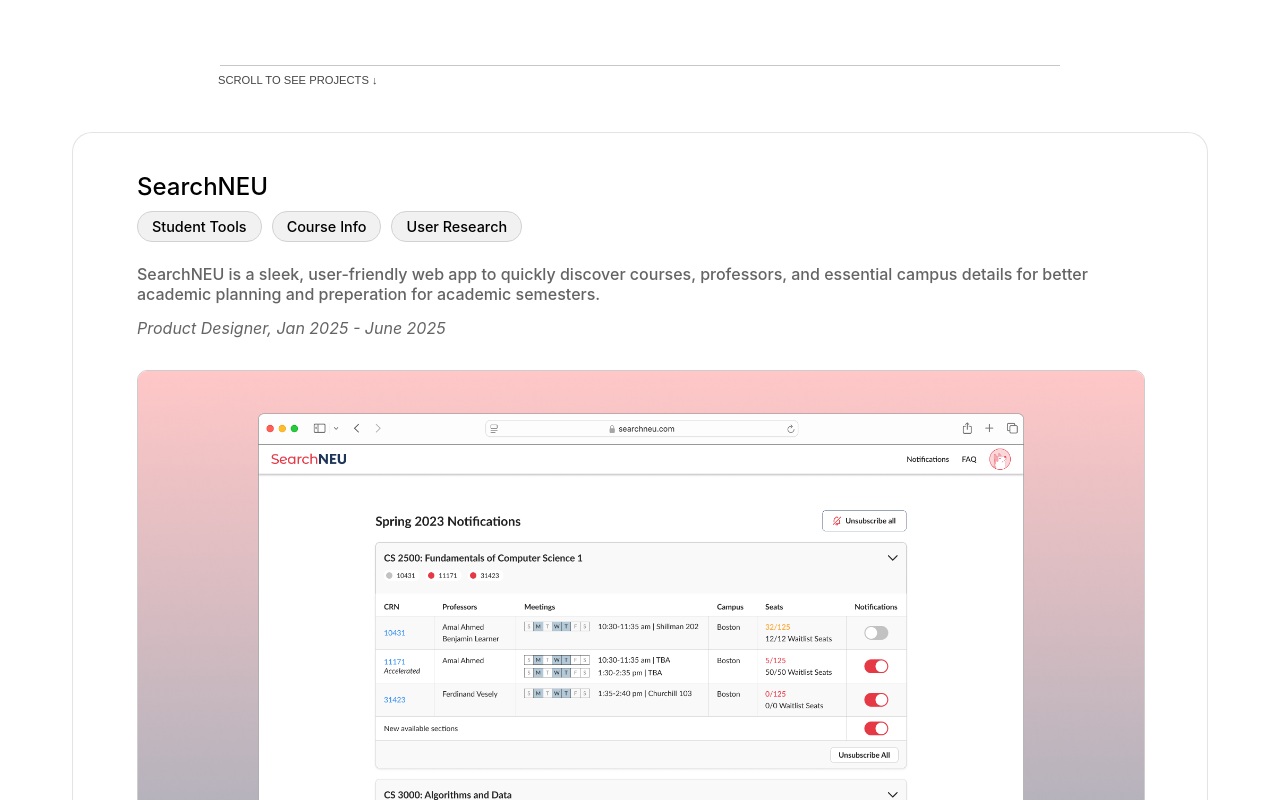
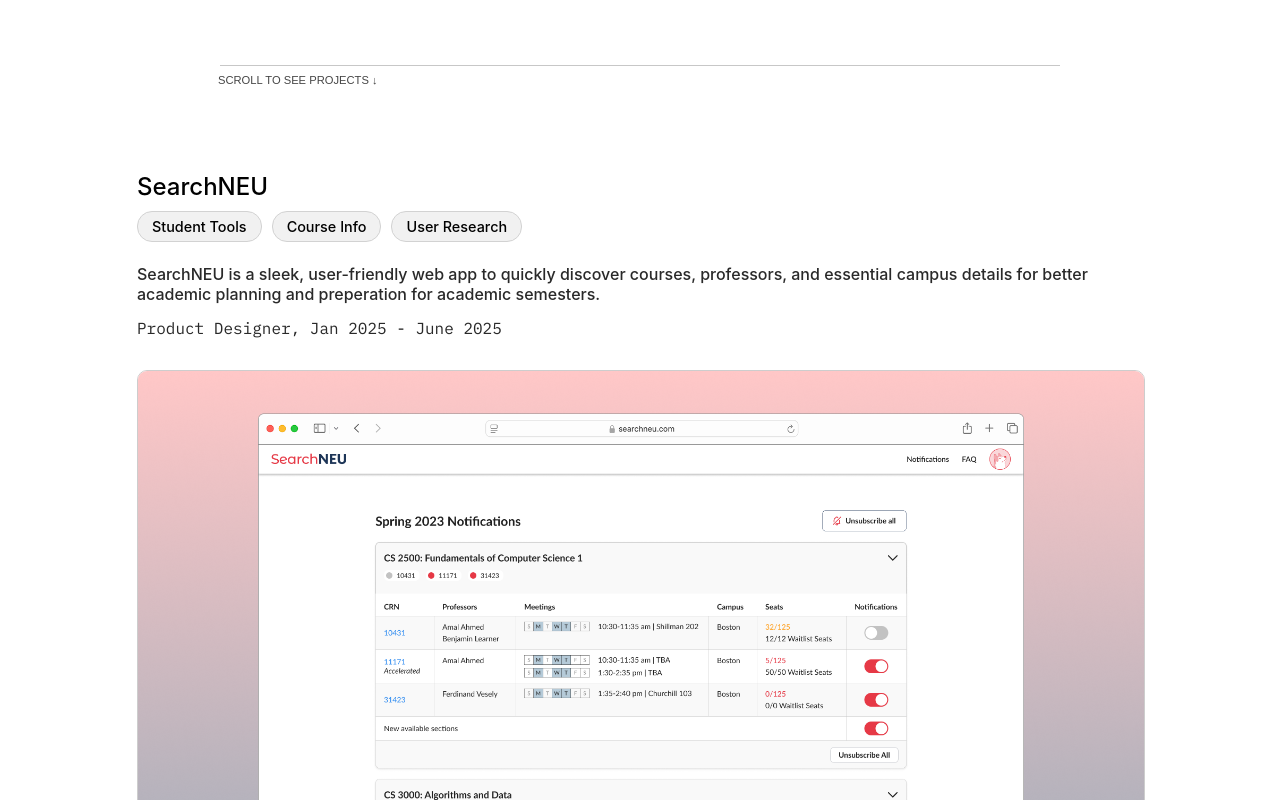
Before and after one commit to tissuepy/tissueportfolio2025, a React (Vite) app: page / in a window 1280 px wide. Shown: the part 640-1440 px from the top of the page. Built offline with nearby package versions, Linux system fonts and the light colour scheme.

Commit message:
new commit

```diff
--- a/src/App.css
+++ b/src/App.css
@@ -231,7 +231,7 @@
   background-color: #c9c9c9;
   color: #8c8c8c;
   border-radius: 20px;
-  border: 1.2px solid #cccccc86;
+  border: 1.2px solid #cccccc00;
   overflow: hidden;
   margin-bottom: 80px;
 }
@@ -370,18 +370,26 @@
   flex-wrap: nowrap;
   margin-top: 120px;
   gap: 0px; /* previously 100px, reduce this */
+
 }
 
 .project-meta h4 {
   margin: -80px 0 4px;
   font-weight: 200;
   color: #494949;
+
+
+}
+
+.project-date {
+    font-family: 'IBM Plex Mono', monospace; /* only here */
 }
 
 .project-meta p {
   margin: 0;
   font-size: 1rem;
-  color: #646464;
+  color: #292929;
+
 }
 
 .project-meta {
@@ -853,17 +861,17 @@
 }
 
 .project-overview {
-  font-size: 0.95rem;
+  font-size: 6rem;
   font-weight: 450;
-  color: #adadad;
+  color: #333131;
   margin: 0;
 }
 
 .project-date {
   font-size: 0.85rem;
-  font-style: italic;
-  color: #dddddd;
+  color: #d9d3d3;
   margin: 0;
+
 }
 
 
--- a/src/Home.jsx
+++ b/src/Home.jsx
@@ -1,6 +1,6 @@
 // Home.jsx
 import project1 from './assets/safehubthumb.jpg';
-import project3 from './assets/wardrobethumbnails.jpg';
+//import project3 from './assets/wardrobethumbnails.jpg';
 import project5 from './assets/calorie-thumbnail.jpg';
 import './App.css';
 import cartoon from './assets/cartoon.png';
@@ -36,15 +36,6 @@
     overview: "Founding Designer, December 2023 – June 2024",
     link: "https://easy-iron-95a.notion.site/Safehub-19534c722e4280a69ff3e3b0650b9136",
     bgColor: "#FFFFFF",
-  },
-  {
-    image: project3,
-    title: "Wardrobe",
-    tags: ["User Research", "E-Commerce"],
-    duration: "Wardrobe is a mobile application that offers a seamless online shopping experience, aggregating top fashion brands with intuitive browsing, personalized recommendations, and effortless checkout.",
-    overview: "Founding Designer, June 2024 – August 2024",
-    link: "https://your-link.com/wardrobe",
-    bgColor: "#FFFFFF"
   },
   {
     image: project5,
@@ -179,7 +170,7 @@
 
           <div className="rotating-icon-wrapper">
             <div className="rotating-icon-container">
-              <h1>🐢</h1>
+              <h1>🍄</h1>
             </div>
           </div>
         </div>
```
Also changed, not shown: 1 other file (tests, documents, lock files or other folders).
